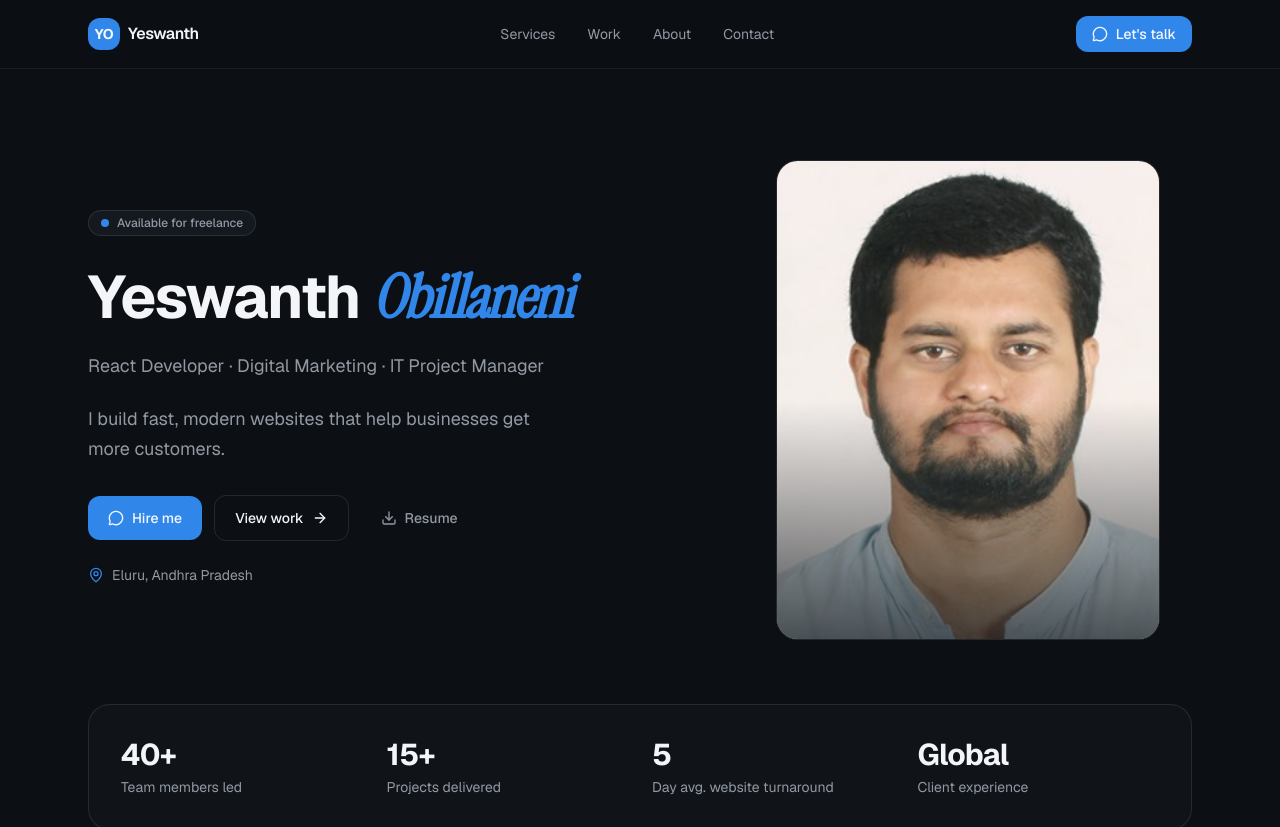
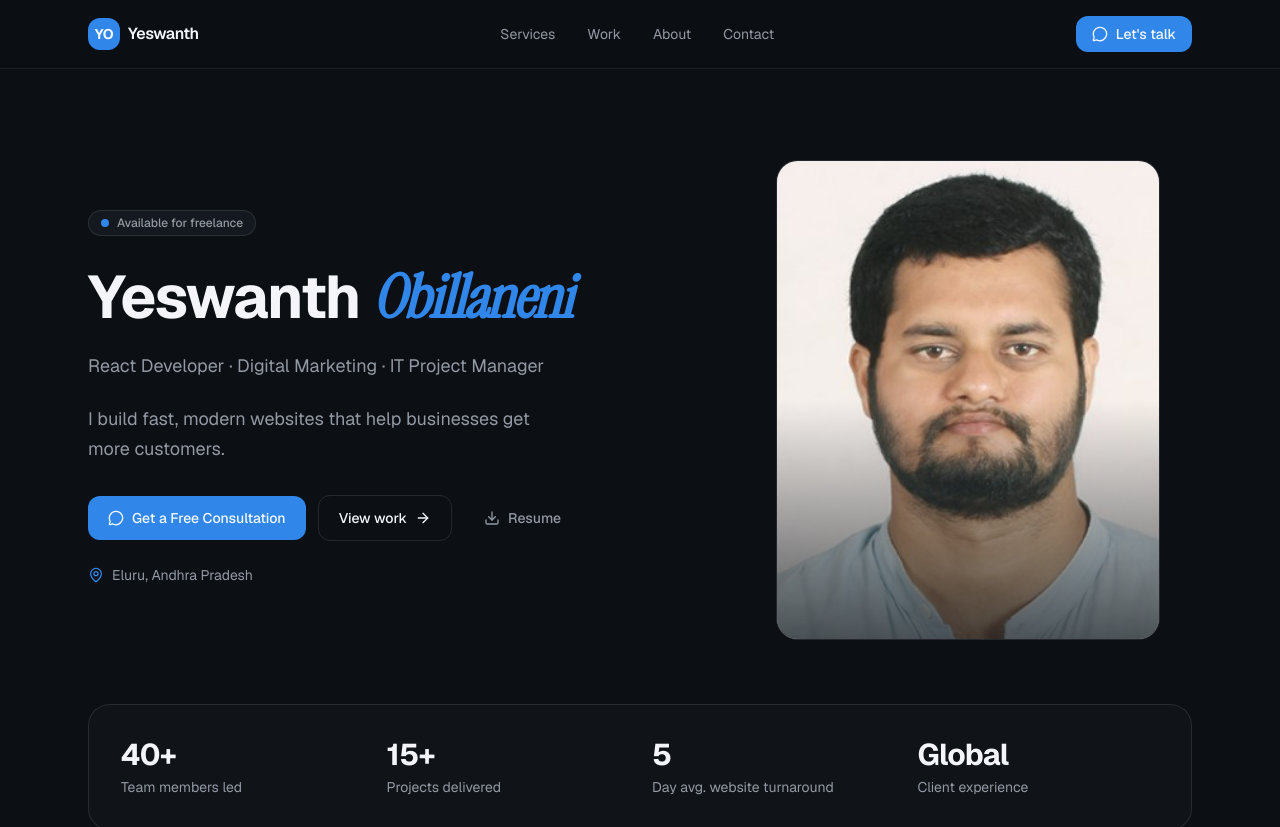
Before and after one commit to Nanibabu5/Yeswanth-Obillaneni, a Next.js app: page / in a window 1280 px wide. Shown: the top 827 px of the page. Built offline with nearby package versions, Linux system fonts and the light colour scheme.

Commit message:
Change button text from 'Hire me' to 'Get a Free Consultation'

```diff
--- a/components/hero.tsx
+++ b/components/hero.tsx
@@ -33,7 +33,7 @@ export function Hero() {
               className="inline-flex items-center gap-2 rounded-lg bg-primary px-5 py-3 text-sm font-medium text-primary-foreground transition-opacity hover:opacity-90"
             >
               <MessageCircle className="h-4 w-4" />
-              Hire me
+              Get a Free Consultation
             </a>
             <a
               href="#work"
```
